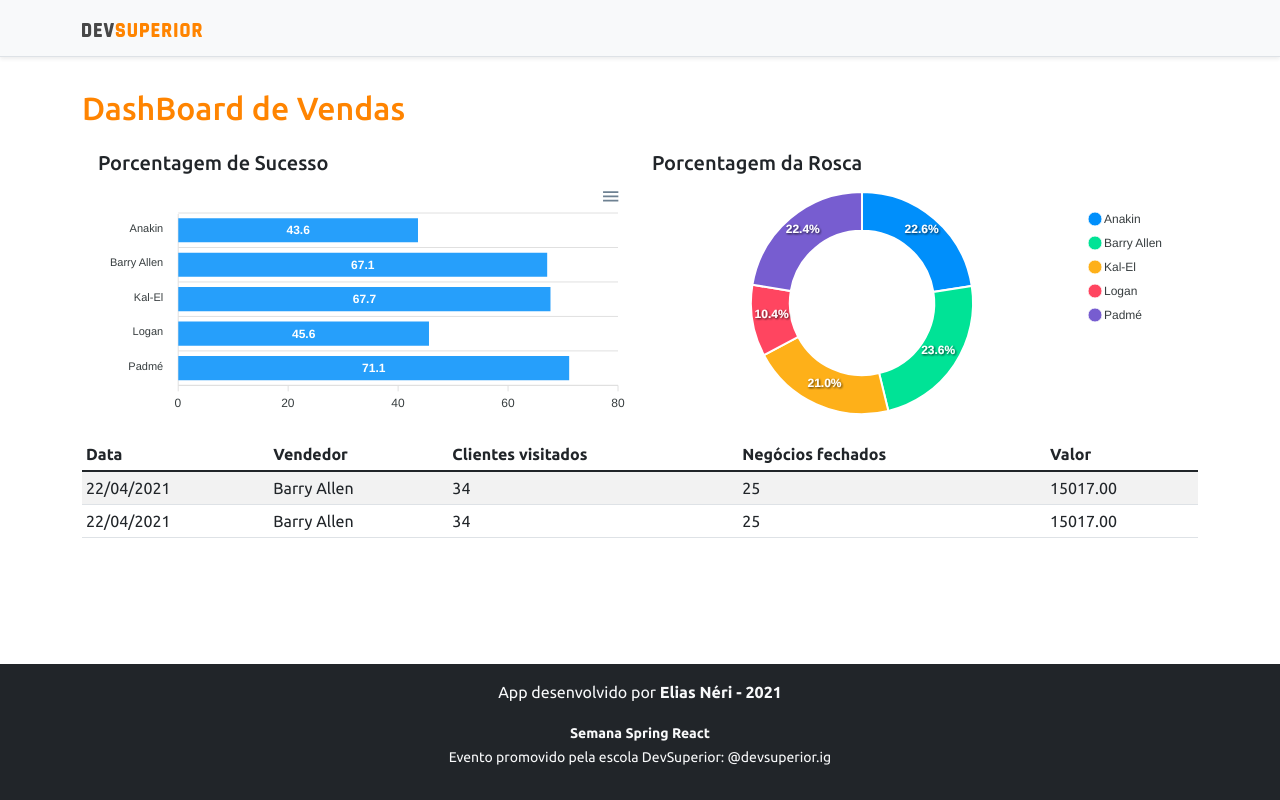
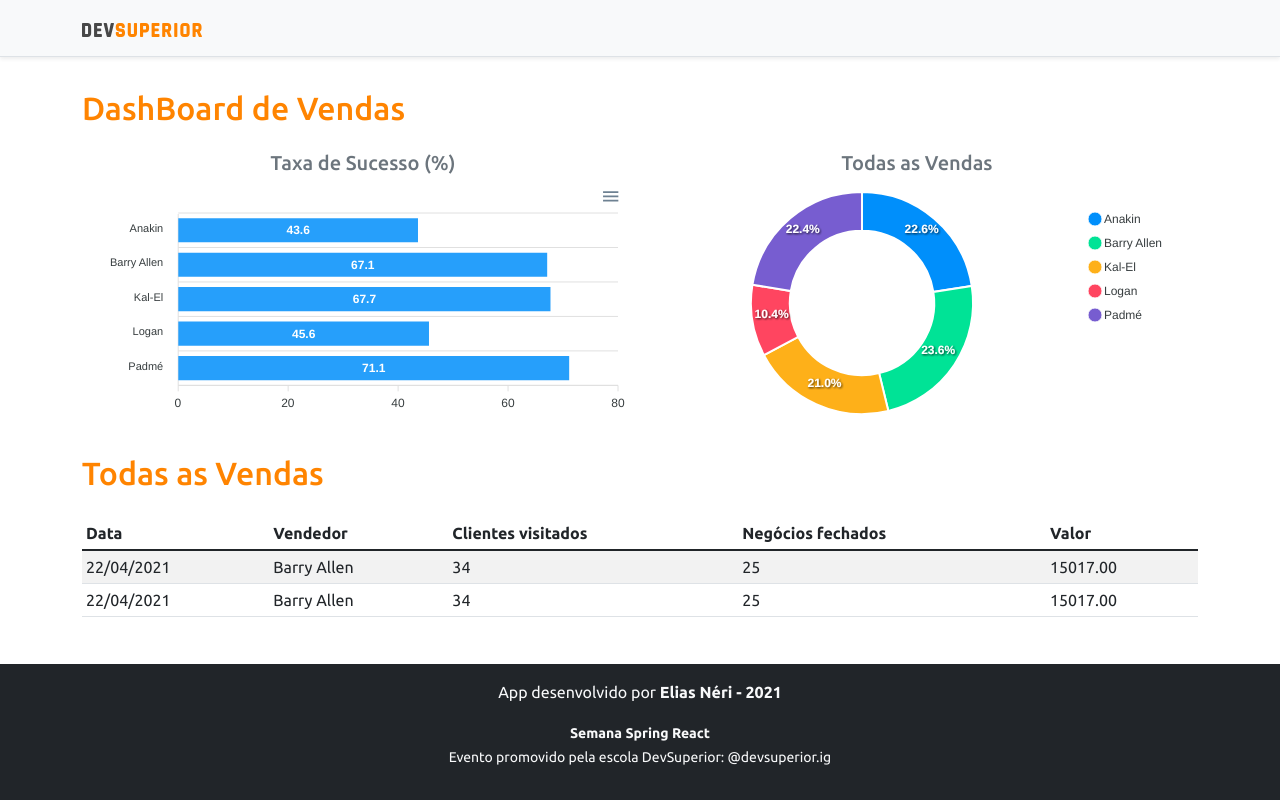
Before and after one commit to eliasneri/sds4, a React (Create React App) app in the folder frontend/: page / in a window 1280 px wide. Built offline with nearby package versions, Linux system fonts and the light colour scheme.

Commit message:
Update H2

```diff
--- a/frontend/src/App.tsx
+++ b/frontend/src/App.tsx
@@ -13,18 +13,18 @@
          <h2 className="text-primary py-3">DashBoard de Vendas</h2>
             <div className="row px-3">
                 <div className="col-sm-6">
-                    <h5>Porcentagem de Sucesso</h5>
+                    <h5 className="text-center text-secondary">Taxa de Sucesso (%)</h5>
                     <Barchart />
                 </div>
 
                 <div className="col-sm-6">
-                    <h5>Porcentagem da Rosca</h5>
+                    <h5 className="text-center text-secondary">Todas as Vendas</h5>
                     <Donutchart />
                 </div>
 
 
             </div>
-
+            <h2 className="text-primary py-3">Todas as Vendas</h2>
          <DataTable />
 
        </div>
```
